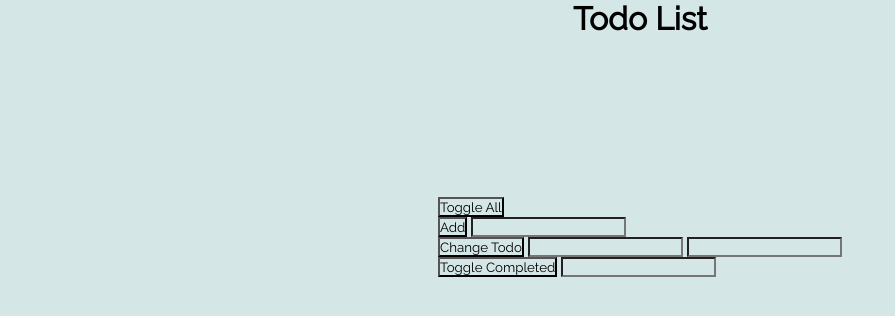
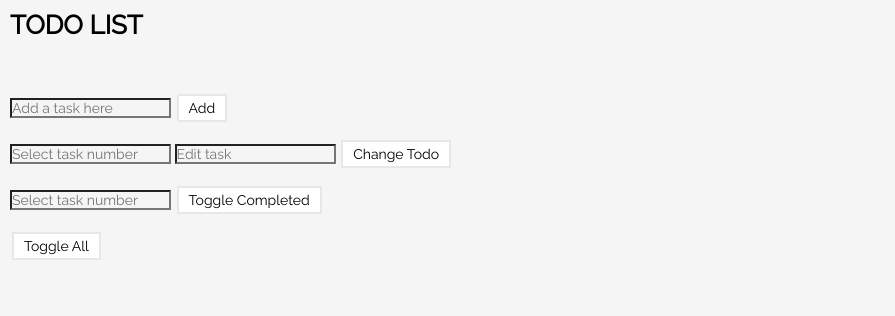
Before and after one commit to kovinis330/Todo-List, a plain HTML site: page index.html in a window 1280 px wide. Shown: the whole page, without its empty margins (0-895 px from the left). Drawn offline with Linux system fonts and the light colour scheme.

Commit message:
added some styling

```diff
--- a/index.html
+++ b/index.html
@@ -10,26 +10,26 @@
 <body>
     <h1>Todo List</h1>
   <div class="container">
-    <div class="content">
+
       <div>
-        <button onclick="handlers.toggleAll()">Toggle All</button>
+        <input id="addTodoTextInput" type="text" placeholder="Add a task here">
+        <button class="button" onclick="handlers.addTodo()">Add</button>
       </div>
       <div>
-        <button onclick="handlers.addTodo()">Add</button>
-        <input id="addTodoTextInput" type="text">
+        <input id="changeTodoPositionInput" type="number" placeholder="Select task number">
+        <input id="changeTodoTextInput" type="text" placeholder="Edit task">
+        <button class="button" onclick="handlers.changeTodo()">Change Todo</button>
       </div>
       <div>
-        <button onclick="handlers.changeTodo()">Change Todo</button>
-        <input id="changeTodoPositionInput" type="number">
-        <input id="changeTodoTextInput" type="text">
+        <input id="toggleCompletedPositionInput" type="number" placeholder="Select task number">
+        <button class="button" onclick="handlers.toggleCompleted()">Toggle Completed</button>
       </div>
       <div>
-        <button onclick="handlers.toggleCompleted()">Toggle Completed</button>
-        <input id="toggleCompletedPositionInput" type="number">
+        <button class="button" onclick="handlers.toggleAll()">Toggle All</button>
       </div>
       <ul>
       </ul>
-    </div>
+
   </div>
   <script src="script.js"></script>
 </body>
--- a/style.css
+++ b/style.css
@@ -1,24 +1,35 @@
 * {
-  background-color: #d5e6e6;
+  background-color: #f5f5f5;
   margin: 0;
   padding: 0;
   font-family: 'Raleway', sans-serif;
+  font-size: 14px;
 }
 
 body h1 {
-  text-align: center;
+  text-transform: uppercase;
+  font-size: 26px;
+  margin: 10px;
 }
 .container {
+  position: relative;
+  margin: 50px auto;
+}
+.container div {
+  margin: 10px;
+}
+
+.button {
+  background-color: white;
+  color: black;
+  padding: 4px 10px;
   text-align: center;
-  position: relative;
-  text-align: center;
+  text-decoration: none;
+  display: inline-block;
+  margin: 4px 2px;
+  -webkit-transition-duration: 0.4s; /* Safari */
+  transition-duration: 0.4s;
+  cursor: pointer;
+  border: 2px solid #e7e7e7;
 }
-.content {
-  text-align: left;
-  margin: 200px auto;
-  position: absolute;
-  top: 50%;
-  left: 50%;
-  margin-right: -50%;
-  transform: translate(-50%, -50%);
-}
+.button:hover {background-color: #e7e7e7;}
```
